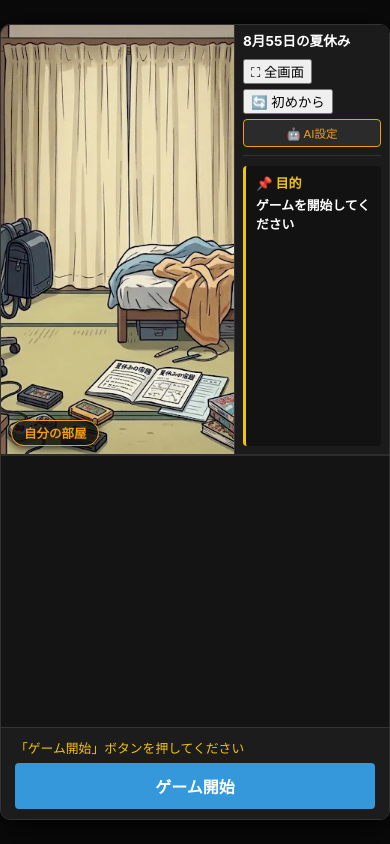
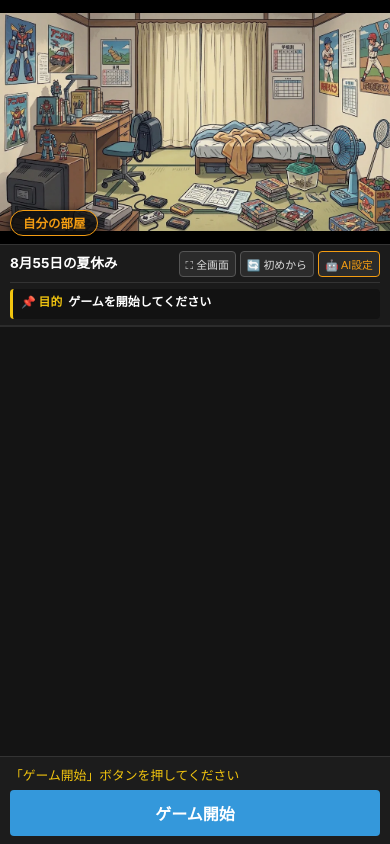
Before and after one commit to kidoosamu2000kidokuratti/zokubokunatu, a plain HTML site: page index.html in a window 390 px wide. Drawn offline with Linux system fonts and the light colour scheme.

Commit message:
Refactor CSS for mobile responsiveness and full-screen
Added responsive styles for mobile devices and adjusted layout for full-screen mode.

```diff
--- a/style.css
+++ b/style.css
@@ -15,13 +15,15 @@ body {
   justify-content: center;
   align-items: center;
   min-height: 100vh;
+  min-height: 100dvh;
 }
 
-/* 全体のコンテナ（前のサイズ感） */
+/* 全体のコンテナ（PCでのサイズ感） */
 #game-container {
   width: 100%;
   max-width: 680px;
   height: 94vh;
+  height: 94dvh;
   background: #141414;
   border-radius: 10px;
   display: flex;
@@ -32,8 +34,17 @@ body {
   border: 1px solid #333;
 }
 
+/* 全画面モード時は余白なくフィット */
+:fullscreen #game-container,
+:-webkit-full-screen #game-container {
+  height: 100vh;
+  height: 100dvh;
+  border-radius: 0;
+  border: none;
+}
+
 /* =========================================
-   上部エリア（左：余白なしの絵 ／ 右：目的パネル）
+   上部エリア（PC：左に絵 ／ 右に目的パネル）
    ========================================= */
 #top-stage {
   display: flex;
@@ -44,7 +55,7 @@ body {
   background: #000;
 }
 
-/* 左側：絵が余白なくピタッと埋まる領域 */
+/* 左側：絵が表示される領域 */
 #visual-stage {
   flex: 1;
   position: relative;
@@ -56,8 +67,8 @@ body {
   width: 100%;
   height: 100%;
   display: block;
-  object-fit: cover;          /* 余白を一切作らず枠いっぱいに埋める */
-  object-position: center top; /* 人物の顔〜上半身が綺麗に入るよう上中央基準 */
+  object-fit: cover;
+  object-position: center top;
 }
 
 #char-name-plate {
@@ -108,7 +119,7 @@ h1 {
   flex-wrap: wrap;
 }
 
-#api-btn, #char-btn {
+.header-buttons button {
   flex: 1;
   background: #2b2b2b;
   color: #ddd;
@@ -120,7 +131,7 @@ h1 {
   white-space: nowrap;
 }
 
-#char-btn:hover, #api-btn:hover {
+.header-buttons button:hover {
   background: #444;
 }
 
@@ -321,9 +332,12 @@ footer#controls {
 /* 条件クリア時の次へ進むボタン */
 #next-action-box {
   margin-top: 8px;
+  flex-direction: column;
+  gap: 6px;
   animation: popUp 0.4s cubic-bezier(0.175, 0.885, 0.32, 1.275);
 }
 
+.next-stage-btn,
 #next-stage-btn {
   width: 100%;
   padding: 11px;
@@ -433,13 +447,112 @@ footer#controls {
   font-weight: bold;
 }
 
-/* スマホなど横幅が狭い画面でも見やすいよう右パネル幅を自動調整 */
-@media (max-width: 480px) {
+/* =========================================
+   スマホ縦画面向け：絵の横が切れずPCと同じ比率で見せる
+   ========================================= */
+@media (max-width: 600px) {
+  #game-container {
+    max-width: 100%;
+    height: 100vh;
+    height: 100dvh;
+    border-radius: 0;
+    border: none;
+  }
+
+  #top-stage {
+    flex-direction: column;
+    height: auto;
+    min-height: 0;
+  }
+
+  #visual-stage {
+    flex: none;
+    width: 100%;
+    aspect-ratio: 16 / 10;
+    max-height: 36dvh;
+    background: #000;
+  }
+
+  #char-img {
+    object-fit: contain;
+    object-position: center center;
+  }
+
   #side-panel {
-    width: 155px;
-    padding: 8px;
+    width: 100%;
+    border-left: none;
+    border-top: 1px solid #333;
+    padding: 6px 10px;
+    gap: 6px;
+    overflow: visible;
   }
+
+  .header-top {
+    flex-direction: row;
+    align-items: center;
+    justify-content: space-between;
+    padding-bottom: 5px;
+    gap: 6px;
+  }
+
   h1 {
     font-size: 0.85rem;
+    white-space: nowrap;
+  }
+
+  .header-buttons {
+    flex-wrap: nowrap;
+    gap: 4px;
+  }
+
+  .header-buttons button {
+    flex: none;
+    padding: 4px 6px;
+    font-size: 0.68rem;
+  }
+
+  .quest-panel {
+    padding: 5px 8px;
+    gap: 4px;
+  }
+
+  .quest-title {
+    display: flex;
+    align-items: baseline;
+    gap: 6px;
+    line-height: 1.3;
+  }
+
+  .quest-icon {
+    display: inline;
+    margin-bottom: 0;
+    font-size: 0.74rem;
+    white-space: nowrap;
+  }
+
+  #quest-text {
+    font-size: 0.75rem;
+  }
+
+  .quest-flags {
+    flex-direction: row;
+    flex-wrap: wrap;
+    gap: 4px;
+    margin-top: 0;
+  }
+
+  .flag-badge {
+    padding: 2px 7px;
+    font-size: 0.68rem;
+  }
+
+  main#screen {
+    padding: 8px 12px;
+    font-size: 0.9rem;
+  }
+
+  footer#controls {
+    padding: 8px 10px;
+    padding-bottom: calc(8px + env(safe-area-inset-bottom));
   }
 }
```
